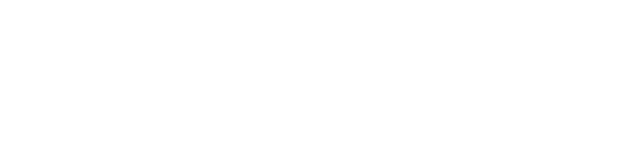
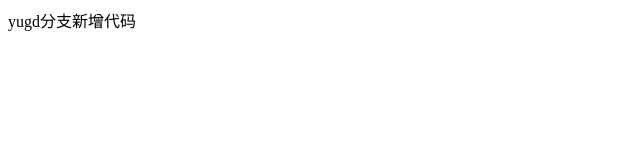
Before and after one commit to gdYu/learnGit, a plain HTML site: page yugd/index.html in a window 1280 px wide. Shown: the whole page, without its empty margins (0-640 px from the left). Drawn offline with Linux system fonts and the light colour scheme.

Commit message:
yugd分支新增代码

```diff
--- a/yugd/index.html
+++ b/yugd/index.html
@@ -3,5 +3,7 @@
 	<head>
 		<title></title>
 	</head>
-	<body></body>
+	<body>
+		<div>yugd分支新增代码</div>
+	</body>
 	</html>
```
